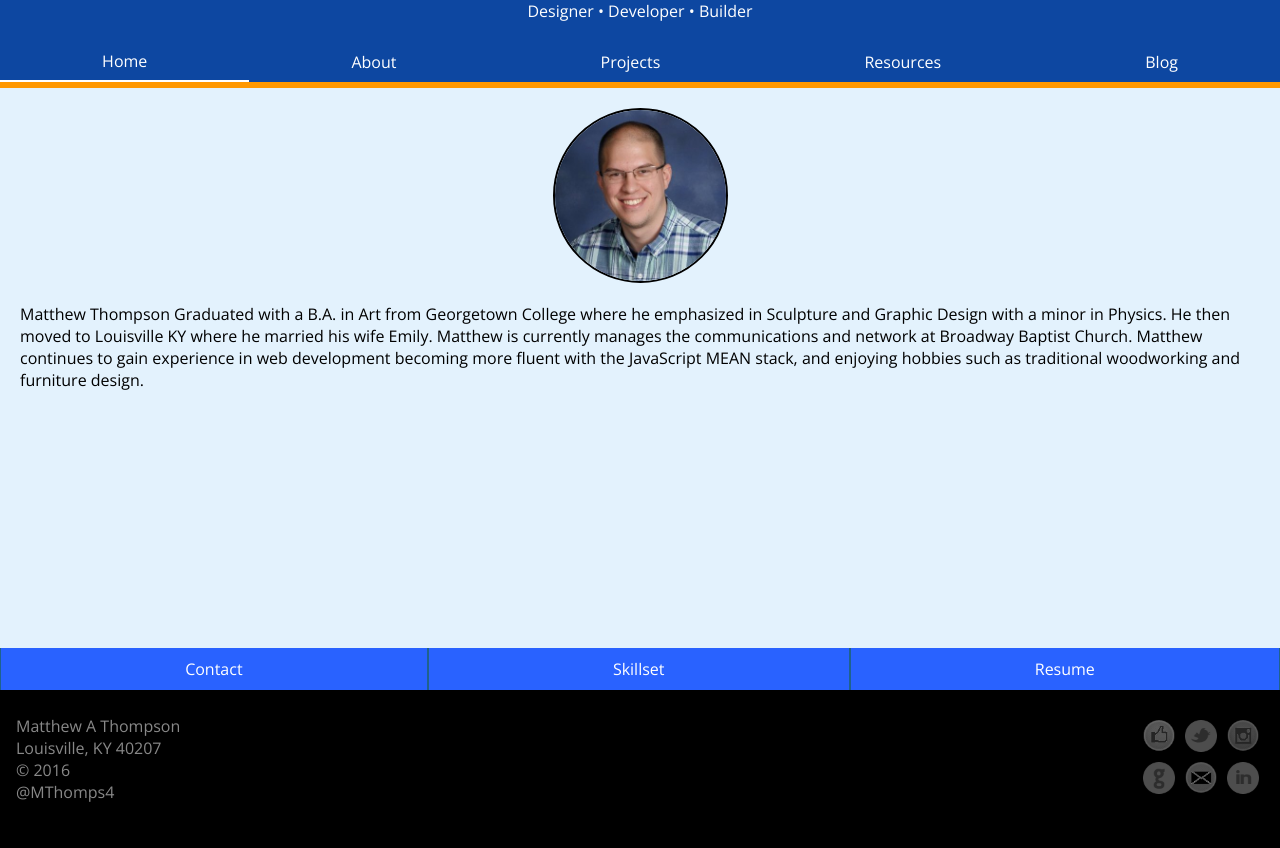
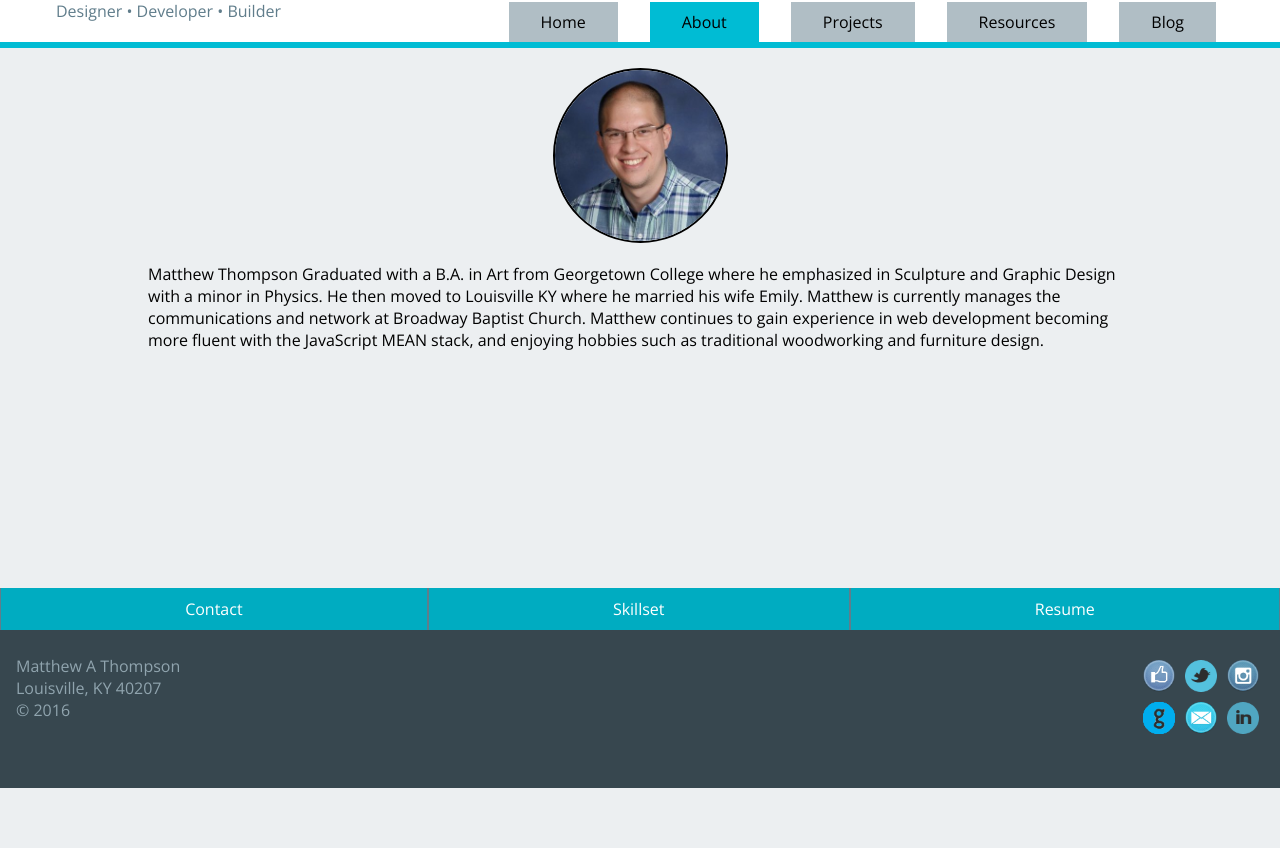
Before and after one commit to mthomps4/3WireBuild, a plain HTML site: page HTML/about.html in a window 1280 px wide. Shown: the part 117-965 px from the top of the page. After the commit the page ends 905 px from the top, so only its background shows below. Drawn offline with nearby package versions, Linux system fonts and the light colour scheme.

Commit message:
Updated CSS and Media break points. Changed color scheme from last night. Need to update Footer media links and height.

```diff
--- a/CSS/main.css
+++ b/CSS/main.css
@@ -19,7 +19,7 @@ html, body
 	margin:0;
   padding:0;
   height:100%;
-	background-color:#E3F2FD;
+	background-color:#ECEFF1;
   /*#DEF*/
   font-family: 'Open Sans', sans-serif;
 }
@@ -39,8 +39,8 @@ h3{font-size:1em;}
 
 #main-header
 {
-	border-bottom:solid 6px #FF9800;
-	background-color:#0D47A1;
+	border-bottom:solid 6px #00BCD4;
+	background-color:white;
   text-align: center;
 	display:flex;
 	flex-direction:column;
@@ -52,7 +52,7 @@ h3{font-size:1em;}
 }
 
 #title{
-	color:white;
+	color:#455A64;
 	font-size:3em;
 	margin-top:20px;
   margin-bottom:0;
@@ -64,7 +64,7 @@ h3{font-size:1em;}
 
 #tag-line{
 	font-size:1em;
-  color:white;
+  color:#607D8B;
 	font-style:normal;
 }
 
@@ -72,14 +72,14 @@ h3{font-size:1em;}
 /*****Navigation********/
 #main-nav a:hover /*Full Button Rollover*/
 {
-	background-color: #1565C0;
+	background-color:#00BCD4;
 }
 
 #main-nav a:visited, #main-nav a
 		{color:white;}
 
 #main-nav a.active{
-	background-color:#1565C0;
+	background-color:#00BCD4;
 }
 
 #main-nav /*Mobile Block*/
@@ -104,39 +104,10 @@ h3{font-size:1em;}
 	padding:18px;
 }
 
-/*****Navigation2********/
-#main-nav2 a:hover /*Full Button Rollover*/
-{
-	background-color: #1565C0;
-}
 
-#main-nav2 a:visited, #main-nav2 a
-		{color:white;}
-
-#main-nav2 a.active{
-	background-color:#1565C0;
-}
-
-#main-nav2 /*Mobile Block*/
-{
-	display:flex;
-	flex-direction:column;
-	justify-content:flex-end;
-  text-align:center;
-}
-
-#main-nav2 a /*Check Flex Box Options for Items*/
-{
-	flex-grow:1; /*Keeps all "Buttons" sames size*/
-	display:flex;
-	justify-content:center;
-	align-items:center;
-	text-align:center;
-	padding:18px;
-}
 /*****Buttons********/
 #menuButton{
-  background-color: black; /*#0D47A1*/
+  background-color: #00BCD4; /*#0D47A1*/
   color:white;
   width:175px;
   height:75px;
@@ -172,15 +143,15 @@ h3{font-size:1em;}
   text-align: center;
   padding-top:10px;
   padding-bottom:10px;
-  background: #2962FF;
+  background: #00ACC1;
   color:white;
   border:none;
-  border-left: solid #1f628d .75px;
-  border-right: solid #1f628d .75px;
+  border-left: solid #607D8B .75px;
+  border-right: solid #607D8B .75px;
 }
 
 #buttons a:hover{
-	background: #2979FF;
+	background:#B0BEC5;
   text-decoration: none;
 }
 
@@ -198,9 +169,13 @@ h3{font-size:1em;}
 
 /*****Footer and Main Section********/
 #Wrapper{
-  height:calc(100vh - 240px);/*Adust pixels based on Header Height*/
+  height:calc(100vh - 260px);/*Adust pixels based on Header Height*/
   width:100%;
   padding:20px; /*Used for Main-Section*/
+}
+
+#Wrapper p{
+  margin-bottom: 2em;
 }
 
 #main-section{
@@ -215,8 +190,8 @@ h3{font-size:1em;}
 
 footer{
   height:200px;
-  background-color: black;
-  color:#888;
+  background-color:#37474F;
+  color:#90A4AE;
 }
 
 #fLinks{
@@ -254,7 +229,7 @@ footer{
 
 .social a:nth-child(1){
   border:none;
-  background-image: url("../IMAGES/Social/fb-like-gray.png");
+  background-image: url("../IMAGES/Social/fb-like.png");
   background-size:contain;
   background-position: center;
   background-repeat:no-repeat;
@@ -262,79 +237,34 @@ footer{
 
 .social a:nth-child(2){
   border:none;
-  background-image: url("../IMAGES/Social/twitter-gray.png");
+  background-image: url("../IMAGES/Social/twitter.png");
   background-size: contain;
   background-repeat:no-repeat;
   background-position: center;
 }
 .social a:nth-child(3){
   border:none;
-  background-image: url("../IMAGES/Social/instagram-2-gray.png");
+  background-image: url("../IMAGES/Social/instagram-2.png");
   background-size: contain;
   background-repeat:no-repeat;
   background-position: center;
 }
 .social2 a:nth-child(1){
   border:none;
-  background-image: url("../IMAGES/Social/github-gray.png");
+  background-image: url("../IMAGES/Social/github.png");
   background-size: contain;
   background-repeat:no-repeat;
   background-position: center;
 }
 .social2 a:nth-child(2){
   border:none;
-  background-image: url("../IMAGES/Social/email-gray.png");
+  background-image: url("../IMAGES/Social/email.png");
   background-size: contain;
   background-repeat:no-repeat;
   background-position: center;
 }
 .social2 a:nth-child(3){
   border:none;
-  background-image: url("../IMAGES/Social/linkedin-gray.png");
-  background-size: contain;
-  background-repeat:no-repeat;
-  background-position: center;
-}
-
-/*Social Hover Color*/
-.social a:nth-child(1):hover{
-  border:none;
-  background-image: url("../IMAGES/Social/fb-like.png");
-  background-size:contain;
-  background-position: center;
-  background-repeat:no-repeat;
-}
-
-.social a:nth-child(2):hover{
-  border:none;
-  background-image: url("../IMAGES/Social/twitter.png");
-  background-size: contain;
-  background-repeat:no-repeat;
-  background-position: center;
-}
-.social a:nth-child(3):hover{
-  border:none;
-  background-image: url("../IMAGES/Social/instagram-2.png");
-  background-size: contain;
-  background-repeat:no-repeat;
-  background-position: center;
-}
-.social2 a:nth-child(1):hover{
-  border:none;
-  background-image: url("../IMAGES/Social/github.png");
-  background-size: contain;
-  background-repeat:no-repeat;
-  background-position: center;
-}
-.social2 a:nth-child(2):hover{
-  border:none;
-  background-image: url("../IMAGES/Social/email.png");
-  background-size: contain;
-  background-repeat:no-repeat;
-  background-position: center;
-}
-.social2 a:nth-child(3):hover{
-  border:none;
   background-image: url("../IMAGES/Social/linkedin.png");
   background-size: contain;
   background-repeat:no-repeat;
--- a/CSS/querybreak1.css
+++ b/CSS/querybreak1.css
@@ -1,37 +1,42 @@
 
 @media (min-width: 489px){
-
-	ul#main-nav2{
-		flex-direction:row;
-		position:relative;
-	  background:rgba(0, 0, 0, 0.5);
-	}
-
-	#main-nav2 a {
-		padding:10px;
-		height:40px;
-		background-color:#0D47A1;
-		display:flex;
-		justify-content:center;
-		align-items:center;
-		border:none;
-	}
-
-	#main-nav2 a.active{
-		background-color:#0D47A1;
-		border-bottom:solid 2px white;
-		color:white;
-		background-image:none;
-	}
-
-	#main-nav2 a:hover{
-		border-bottom: solid 2px white;
-		background-color: #1565C0;
-	}
 
 	.nametag{
 	  margin-top:0px;
 	  margin-bottom:20px;
 	}
+	/*****Navigation2********/
+
+	#main-nav2 /*Mobile Block*/
+	{
+		display:flex;
+		flex-direction:row;
+		justify-content:flex-end;
+	  text-align:center;
+		height:40px;
+	}
+
+	#main-nav2 a /*Check Flex Box Options for Items*/
+	{
+		flex-grow:1; /*Keeps all "Buttons" sames size*/
+		display:flex;
+		justify-content:center;
+		align-items:center;
+		text-align:center;
+		padding:18px;
+		background-color:#B0BEC5;
+	}
+
+	#main-nav2 a:hover /*Full Button Rollover*/
+	{
+		background-color: #00BCD4;
+	}
+
+	#main-nav2 a:visited, #main-nav2 a
+			{color:white;}
+
+	#main-nav2 a.active{
+		background-color:#00BCD4;
+	}
 
 }
--- a/CSS/querybreak2.css
+++ b/CSS/querybreak2.css
@@ -1,38 +1,42 @@
 
 @media (min-width:1125px){
 
+	#Wrapper{
+		width:80%;
+		margin:auto;
+	}
 	#main-header{
 		flex-direction:row;
 		align-items:flex-end;
 	}
 
-	#title{
+	.nametag{
 		margin-right: auto;
-		margin-top:10px;
+		margin-top:0px;
+		margin-left:0em;
 	}
 
-	#main-nav a {
-		padding-left:2em;
-		padding-right:2em;
-		font-size:1em;
-		background-image:none;
+	#main-nav2 {
+		margin-right: 2em;
+	}
+	#main-nav2 a{
+	padding-right:1em;
+	color:black;
+	padding-left: 2em;
+	padding-right:2em;
+	margin-right:2em;
 	}
 
-	#main-nav a:hover{
-		border-bottom: solid 2px white;
-		background-color:darkblue;
+	#main-nav2 a:hover{
 	}
 
-	#main-nav a.active{
-		border-bottom: solid 2px white;
-		background-color:darkblue;
-		color:white;
+	#main-nav2 a.active{
 	}
 
 	#main-header{
 		padding-left:3em;
 	}
-
+/*
 	#main-content{
 		font-size: 1.3em;
 		width:100%;
@@ -73,7 +77,7 @@
 	.infobox{
 		padding:0px;
 		height:75px;
-	}
+	}*/
 
 
 }
--- a/HTML/about.html
+++ b/HTML/about.html
@@ -9,14 +9,15 @@
 <link rel="stylesheet" href="../CSS/main.css" type="text/css" >
 <link rel="stylesheet" href="../CSS/3WireBuild.css" type="text/css" >
 <link rel="stylesheet" href="../CSS/querybreak1.css" type="text/css" >
+<link rel="stylesheet" href="../CSS/querybreak2.css" type="text/css" >
 
 </HEAD>
 	<BODY>
 		<header id="main-header">
 			<button id="menuButton">Menu</button>
 			<ul id="main-nav" style="display: none;">
-					<a href="3WireBuild.html"class="active"><li>Home</li></a>
-					<a href="about.html"><li>About</li></a>
+					<a href="3WireBuild.html"><li>Home</li></a>
+					<a href="about.html" class="active"><li>About</li></a>
 					<a href="projects.html"><li>Projects</li></a>
 					<a href="resources.html"><li>Resources</li></a>
 					<a href="blog.html"><li>Blog</li></a>
@@ -28,8 +29,8 @@
 				</a>
 
 				<ul id="main-nav2" style="display: none;">
-						<a href="3WireBuild.html"class="active"><li>Home</li></a>
-						<a href="about.html"><li>About</li></a>
+						<a href="3WireBuild.html"><li>Home</li></a>
+						<a href="about.html" class="active"><li>About</li></a>
 						<a href="projects.html"><li>Projects</li></a>
 						<a href="resources.html"><li>Resources</li></a>
 						<a href="blog.html"><li>Blog</li></a>
@@ -58,8 +59,7 @@
 				<div id="fContact">
 					<p>Matthew A Thompson<br>
 					Louisville, KY 40207<br>
-					&copy; 2016<br>
-					@MThomps4</p>
+					&copy; 2016</p>
 				</div>
 
 				<div id="social">
```
Also changed, not shown: HTML/3WireBuild.html (+2 -2 lines), HTML/blog.html (+6 -6 lines), HTML/projects.html (+6 -6 lines), HTML/resources.html (+6 -6 lines).
